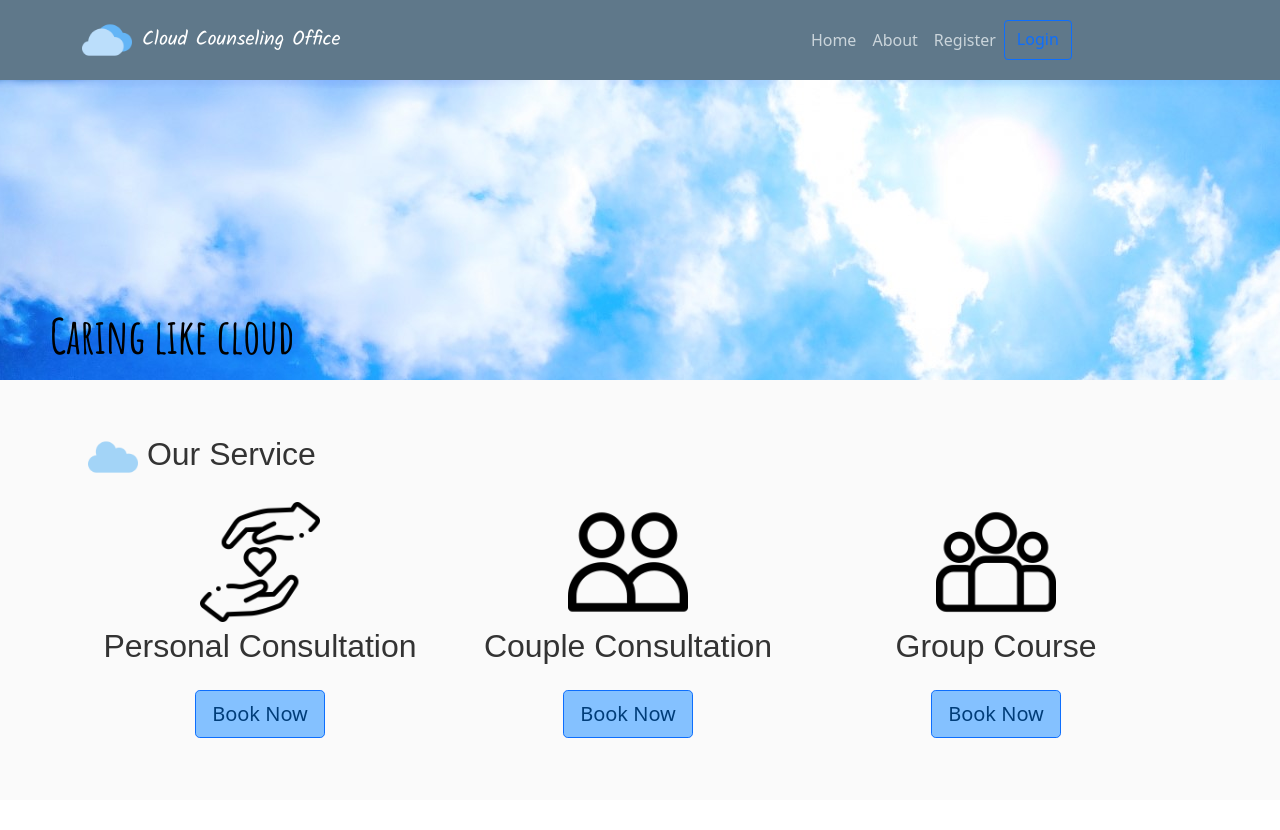
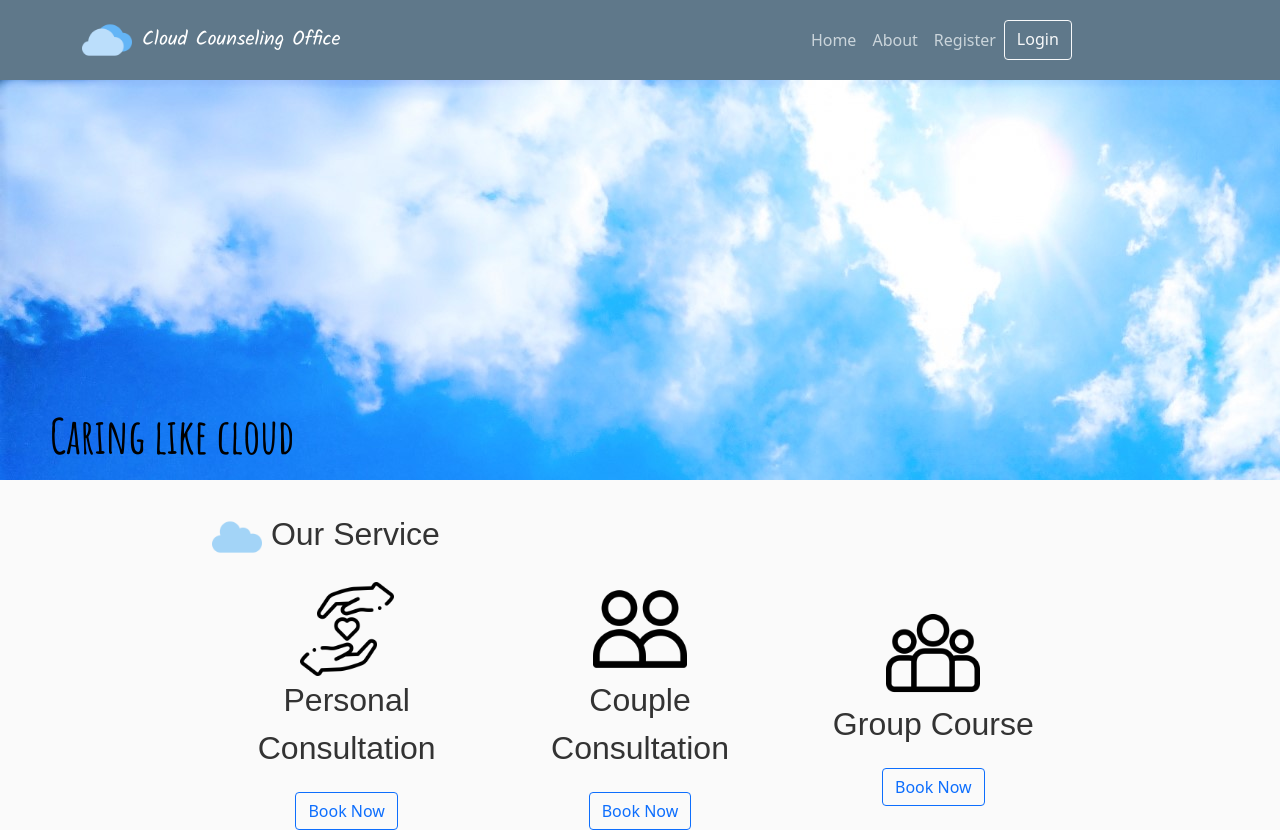
Before and after one commit to kslion2000/HISproject, a Django app: page / in a window 1280 px wide. Before the commit the page ends 738 px from the top, so only its background shows below. Run offline with Django 3.2, Linux system fonts and the light colour scheme; data that the repository does not hold is empty; some web fonts are replaced.

Commit message:
html update

```diff
--- a/templates/base.html
+++ b/templates/base.html
@@ -11,8 +11,12 @@
     }
     .top_title{
         color: #004B97;
-        margin-left: 10px;
+        padding-left: 10px;
         font-family: 'Kalam', cursive;
+    }
+    .row{
+        margin-right: 0 !important;
+        margin-left: 0 !important;
     }
 </style>
   <head>
@@ -36,7 +40,7 @@
       <nav id="topic" class="navbar navbar-expand-md navbar-dark bg-steel fixed-top">
         <div class="container">
             <img class="title_img" width="50" height="50" src="{% static 'img/cloud-computing.png' %}">
-            <a class="navbar-brand mr-4 top_title" href="{% url 'base_home' %}">Cloud Counseling Office</a>
+            <a class="navbar-brand top_title" href="{% url 'base_home' %}">Cloud Counseling Office</a>
             <button class="navbar-toggler" type="button" data-toggle="collapse" data-target="#navbarToggle" aria-controls="navbarToggle" aria-expanded="false" aria-label="Toggle navigation">
                 <span class="navbar-toggler-icon"></span>
             </button>
@@ -50,10 +54,10 @@
             <div class="navbar-nav">
               {% if user.is_authenticated %}
                 <a class="nav-item nav-link" href="{% url 'appointment' %}">My Appointment</a>
-                <a class="btn btn-outline-primary" href="{% url 'logout' %}">Logout</a>
+                <a class="btn btn btn btn-outline-light" href="{% url 'logout' %}">Logout</a>
               {% else %}
                 <a class="nav-item nav-link" href="{% url 'register' %}">Register</a>
-                <a class="btn btn-outline-primary" href="{% url 'login' %}">Login</a>
+                <a class="btn btn btn-outline-light" href="{% url 'login' %}">Login</a>
               {% endif %}
             </div>
           </div>
--- a/templates/home/home.html
+++ b/templates/home/home.html
@@ -3,14 +3,14 @@
 {% block content %}
     <style>
         .background{
-            height: 300px;
+            height: 400px;
             width: 100%;
             background-image: url({% static "img/22042531-1_m.jpg" %});
         }
         .topic_label{
             position: absolute;
             left: 50px;
-            top:300px;
+            top: 400px;
             font-size: xxx-large;
             font-family: 'Amatic SC', cursive;
             color: black;
@@ -29,18 +29,14 @@
             font-size: xx-large;
             font-family: 'M PLUS 1 Code', sans-serif;
         }
-        .bt_color{
-            background-color:#84C1FF !important;
-            color: #003D79 !important;
-        }
         </style>
-    <div class="row no-gutters">
+    <div>
         <div class="background">
             <div class="topic_label">
                 <label>Caring like cloud</label>
             </div>
         </div>
-        <div class="row no-gutters" style="padding-top:50px; padding-left: 100px;padding-right: 100px">
+        <div class="row no-gutters" style="padding-top:30px; padding-left: 200px;padding-right: 200px">
             <div class="item_label">
                 <img width="50" height="50" src="{% static 'img/cloud2.png' %}">
                 <label>Our Service</label>
@@ -53,7 +49,7 @@
                     <label>Personal Consultation</label>
                 </div>
                 <div>
-                    <button type="button" class="btn btn-primary btn-lg bt_color">Book Now</button>
+                    <a class="btn btn-outline-primary" href="{% url 'appointment' %}">Book Now</a>
                 </div>
             </div>
             <div class="col-4 img_pos">
@@ -64,7 +60,7 @@
                     <label>Couple Consultation</label>
                 </div>
                 <div>
-                    <button type="button" class="btn btn-primary btn-lg bt_color">Book Now</button>
+                    <a class="btn btn-outline-primary" href="{% url 'appointment' %}">Book Now</a>
                 </div>
             </div>
             <div class="col-4 img_pos">
@@ -75,7 +71,7 @@
                     <label>Group Course</label>
                 </div>
                 <div>
-                    <button type="button" class="btn btn-primary btn-lg bt_color">Book Now</button>
+                    <a class="btn btn-outline-primary" href="{% url 'appointment' %}">Book Now</a>
                 </div>
             </div>
         </div>
--- a/templates/users/appointment.html
+++ b/templates/users/appointment.html
@@ -1,5 +1,7 @@
 {% extends 'base.html' %}
 {% load crispy_forms_tags %}
 {% block content %}
-    <h2>{{ user.username }}</h2>
+     <div class="row no-gutters">
+        <div class="col-4"></div>
+     </div>
 {% endblock %}
--- a/templates/users/login.html
+++ b/templates/users/login.html
@@ -10,7 +10,7 @@
                     <legend class="border-bottom mb-4">Log In</legend>
                     {{ form|crispy }}
                 </fieldset>
-                <div class="form-group">
+                <div class="form-group" style="margin-top: 10px">
                     <button class="btn btn-outline-info" type="submit">Login</button>
                     <small class="text-muted ml-2">
                         <a href="{% url 'password_reset' %}">Forgot Password?</a>
--- a/templates/users/password_reset.html
+++ b/templates/users/password_reset.html
@@ -2,6 +2,7 @@
 {% load crispy_forms_tags %}
 {% block content %}
     <div class="row">
+        <div class="col-3"></div>
         <div class="content-section col-6">
             <form method="post">
                 {% csrf_token %}
@@ -9,7 +10,7 @@
                     <legend class="border-bottom mb-4">Reset Password</legend>
                     {{ form|crispy }}
                 </fieldset>
-                <div class="form-group">
+                <div class="form-group" style="margin-top: 10px">
                     <button class="btn btn-outline-info" type="submit">Request Password Reset</button>
                 </div>
             </form>
--- a/templates/users/password_reset_confirm.html
+++ b/templates/users/password_reset_confirm.html
@@ -1,8 +1,9 @@
 {% extends 'base.html' %}
 {% load crispy_forms_tags %}
 {% block content %}
-    <div class="row">
-        <div class="content-section col-6">
+    <div class="row no-gutters">
+        <div class="col-4"></div>
+        <div class="content-section col-4">
             <form method="post">
                 {% csrf_token %}
                 <fieldset class="form-group">
--- a/templates/users/register.html
+++ b/templates/users/register.html
@@ -1,7 +1,9 @@
 {% extends 'base.html' %}
 {% load crispy_forms_tags %}
 {% block content %}
-    <div class="content-section">
+    <div class="row no-gutters">
+        <div class="col-4"></div>
+        <div class="col-4">
             <form method="post">
                 {% csrf_token %}
                 <fieldset class="form-group">
@@ -18,4 +20,6 @@
                 </small>
             </div>
         </div>
+    </div>
+
 {% endblock %}
```
Also changed, not shown: templates/users/logout.html (+9 -5 lines), templates/users/password_reset_done.html (+5 -3 lines), db.sqlite3. Lines whose indentation alone changed are shown as unchanged.
